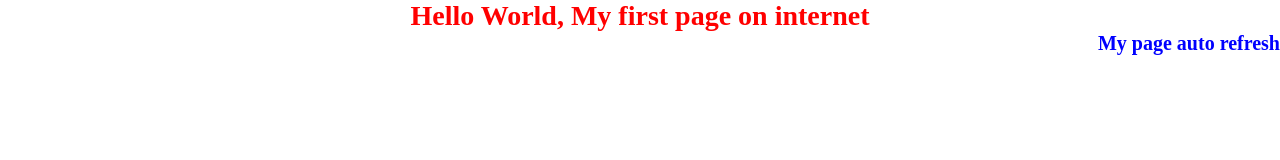
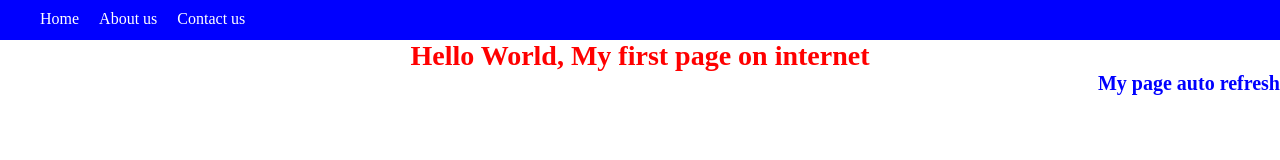
Before and after one commit to Ayray23/Firstwebpage, a plain HTML site: page index.html in a window 1280 px wide. Drawn offline with Linux system fonts and the light colour scheme.

Commit message:
nav bar developement with ui styles

```diff
--- a/index.html
+++ b/index.html
@@ -7,7 +7,12 @@
     <title>My Web Page</title>
 </head>
 <body>
-    <nav >
+    <nav>
+        <ul>
+            <li><a href="./index.html">Home</a> </li>
+            <li><a href="./aboutus.html"> About us</a></li>
+            <li><a href="./contactus.html">Contact us</a></li>
+        </ul>
     </nav>
     <h1 class="hero">Hello World, My first page on internet</h1>
     <h2 class="base">My page auto refresh</h2>
--- a/styles/style.css
+++ b/styles/style.css
@@ -4,6 +4,23 @@
     margin: 0;
     padding: 0;
     box-sizing: border-box;
+}
+
+nav {
+    background-color: blue;
+    height: 40px;
+    padding-left: 40px;
+    padding-top: 10px;
+}
+nav ul{
+    display: flex;
+}
+
+nav ul li, a {
+    color: white;
+    list-style: none;
+    text-decoration: none;
+    margin-right: 10px;
 }
 
 .hero {
```
Also changed, not shown: aboutus.html (+7 -0 lines).
